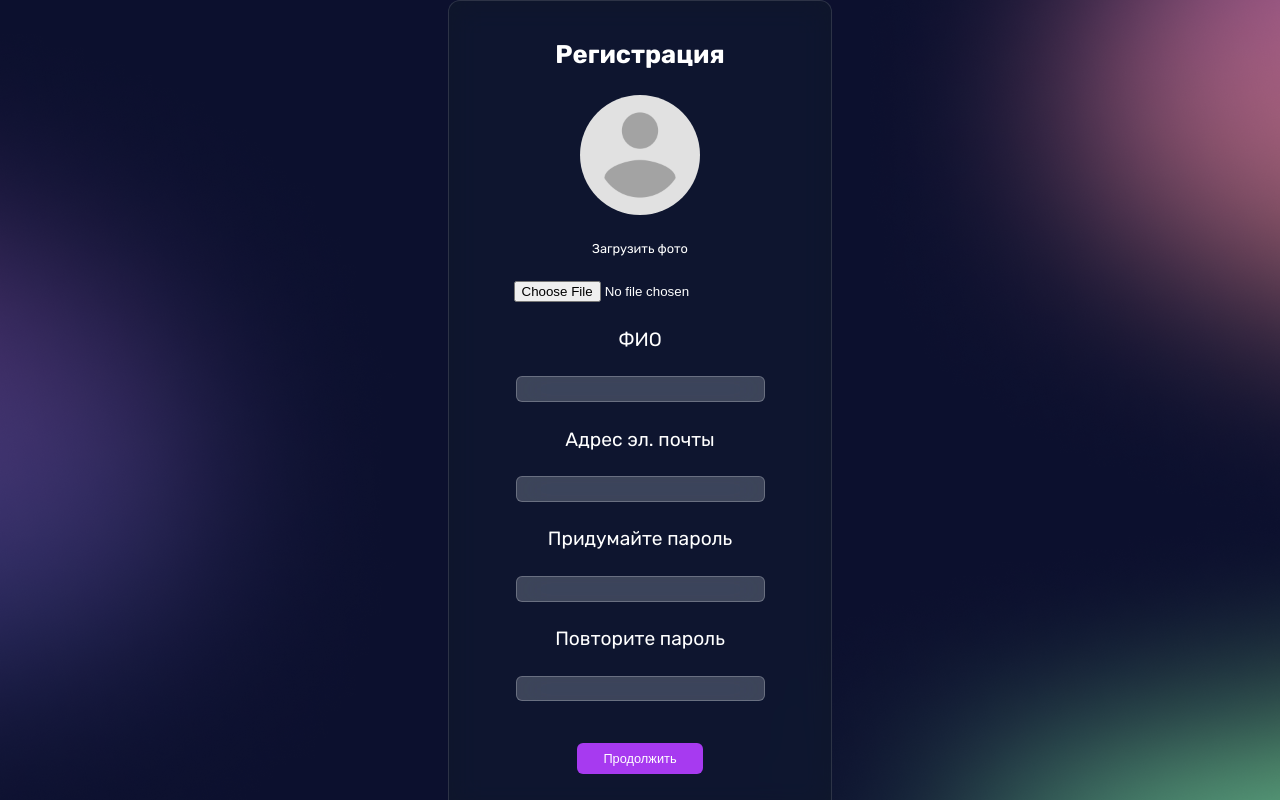
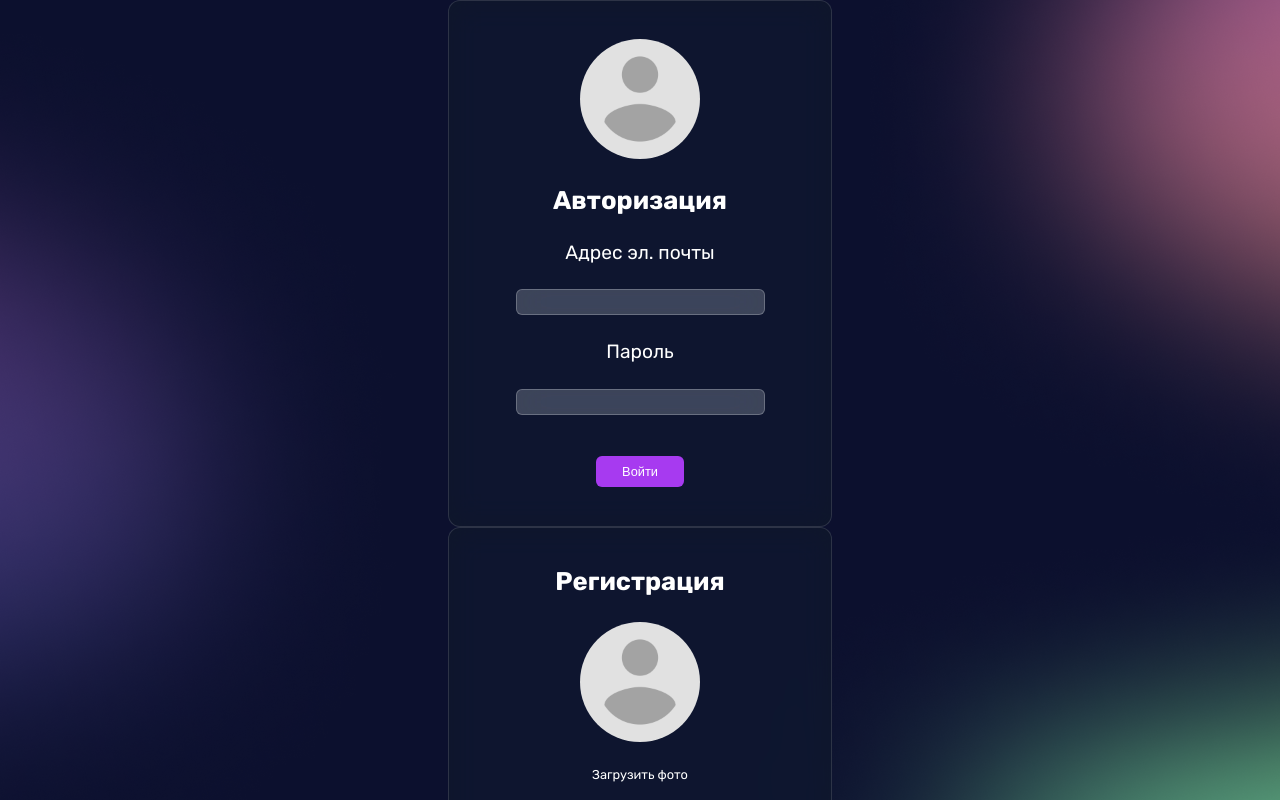
Before and after one commit to dudosyka/psyreply_front, a Vue app in the folder client/: page / in a window 1280 px wide. Shown: the top 800 px of the page. Built offline with nearby package versions, Linux system fonts and the light colour scheme; sample sign-in values are in the browser's storage; what vue3-apexcharts would draw is missing.

Commit message:
login form added

```diff
--- a/client/src/views/HomeView.vue
+++ b/client/src/views/HomeView.vue
@@ -1,5 +1,21 @@
 <template>
   <div class="main">
+    <div class="container form-bg" id="registration">
+      <img class="avatar-img" src="@/assets/pfp.png"/>
+      <div class="row">
+        <h1>Авторизация</h1>
+      </div>
+      <label class="label" for="email">Адрес эл. почты</label>
+      <input class="input" type="email" id="email" name="email">
+      <label class="label" for="password">Пароль</label>
+      <input class="input" type="password" id="password" name="password">
+
+      <div class="row">
+        <button class="btn">
+          Войти
+        </button>
+      </div>
+    </div>
     <div class="container form-bg" id="registration">
       <div class="row">
         <h1>Регистрация</h1>
```
